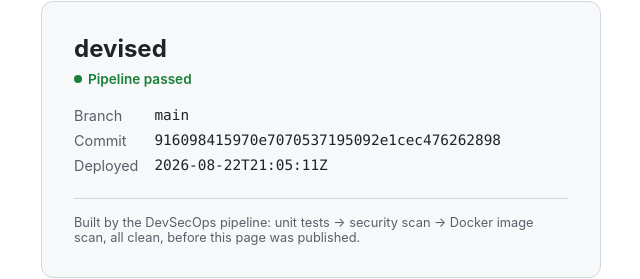
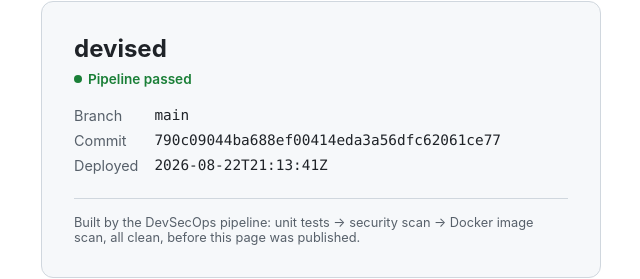
Before and after one commit to jayasurya2202/devised, a plain HTML site: page main/index.html in a window 1280 px wide. Shown: the part 261-540 px from the top of the page, 319-959 px from the left. Drawn offline with Linux system fonts and the light colour scheme.

Commit message:
deploy: 790c09044ba688ef00414eda3a56dfc62061ce77

```diff
--- a/main/index.html
+++ b/main/index.html
@@ -89,8 +89,8 @@
     <div class="status">Pipeline passed</div>
     <dl>
       <dt>Branch</dt><dd>main</dd>
-      <dt>Commit</dt><dd>916098415970e7070537195092e1cec476262898</dd>
-      <dt>Deployed</dt><dd>2026-08-22T21:05:11Z</dd>
+      <dt>Commit</dt><dd>790c09044ba688ef00414eda3a56dfc62061ce77</dd>
+      <dt>Deployed</dt><dd>2026-08-22T21:13:41Z</dd>
     </dl>
     <div class="footer">
       Built by the DevSecOps pipeline: unit tests → security scan →
```
